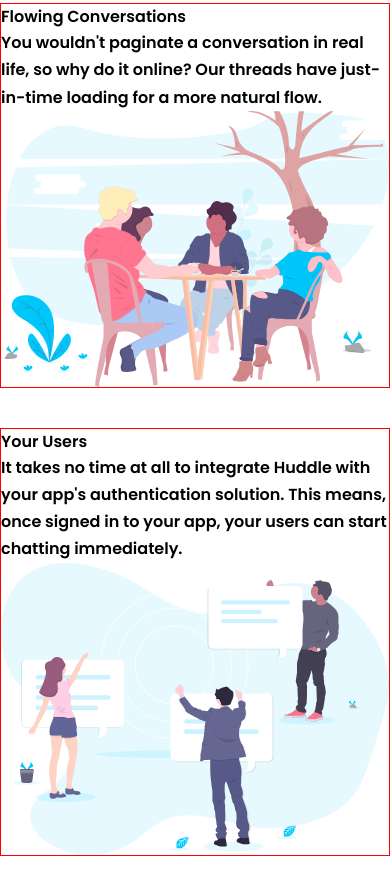
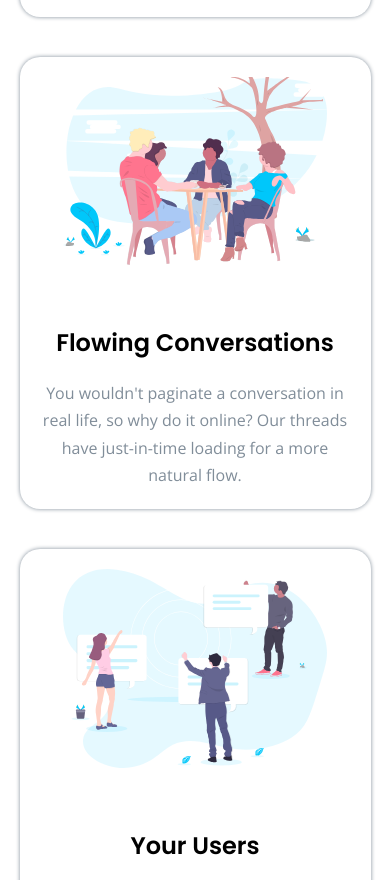
Before and after one commit to vikramvi/Huddle-landing-page-with-alternating-feature-blocks, a plain HTML site: page index.html in a window 390 px wide. Shown: the part 1040-1920 px from the top of the page. Drawn offline with nearby package versions, Linux system fonts and the light colour scheme.

Commit message:
mobile layout styling WIP ( middle 3 child components - 1 hr ) - set width - padding - border - center items - font size, family, color - box shadow - image resizing, margin

```diff
--- a/styles/style.css
+++ b/styles/style.css
@@ -69,12 +69,12 @@
 /* debug purpose only - Remove ME */
 
 header,
-footer,
-article {
+footer {
   border: 1px solid red;
 }
 
 /* ----------- ----------- ----------- mobile first approach ----------- ----------- ----------- */
+
 .grid-container {
   display: grid;
   grid-template-columns: 1fr;
@@ -85,28 +85,132 @@
     "your-users-block"
     "footer-block";
   gap: 4rem;
+  justify-items: center;
 
   /* value as per style guide */
   min-width: 37.5rem;
 }
 
+.grow-together-block,
+.flowing-conversations-block,
+.your-users-block {
+  width: 90%;
+
+  display: grid;
+  grid-template-columns: 1fr;
+  gap: 2rem;
+
+  justify-items: center;
+
+  padding: 2rem;
+
+  box-shadow: 0 0 4px var(--clr-neutral-grayish-blue);
+  border-radius: 2rem;
+}
+
+.grow-together-block {
+  grid-template-areas:
+    "grow-together-block__feature-image"
+    "grow-together-block__feature-title"
+    "grow-together-block__feature-info";
+}
+
+.flowing-conversations-block {
+  grid-template-areas:
+    "flowing-conversations-block__feature-image"
+    "flowing-conversations-block__feature-title"
+    "flowing-conversations-block__feature-info";
+}
+
+.your-users-block {
+  grid-template-areas:
+    "your-users-block__feature-image"
+    "your-users-block__feature-title"
+    "your-users-block__feature-info";
+}
+
+.grow-together-block__feature-image,
+.flowing-conversations-block__feature-image,
+.your-users-block__feature-image {
+  width: 85%;
+  margin-bottom: 4rem;
+}
+
+.grow-together-block__feature-title,
+.flowing-conversations-block__feature-title,
+.your-users-block__feature-title {
+  font-size: 2.4rem;
+}
+
+.grow-together-block__feature-info,
+.flowing-conversations-block__feature-info,
+.your-users-block__feature-info {
+  text-align: center;
+
+  font-family: var(--ff-primary);
+
+  color: var(--clr-neutral-grayish-blue);
+}
+
 /* ----------- ----------- ----------- grid area names ----------- ----------- ----------- */
+
+/* component 1 */
 .header-block {
   grid-area: header-block;
 }
 
+/* component 2 */
 .grow-together-block {
   grid-area: grow-together-block;
 }
 
+.grow-together-block__feature-image {
+  grid-area: grow-together-block__feature-image;
+}
+
+.grow-together-block__feature-title {
+  grid-area: grow-together-block__feature-title;
+}
+
+.grow-together-block__feature-info {
+  grid-area: grow-together-block__feature-info;
+}
+
+/* component 3 */
 .flowing-conversations-block {
   grid-area: flowing-conversations-block;
 }
 
+.flowing-conversations-block__feature-image {
+  grid-area: flowing-conversations-block__feature-image;
+}
+
+.flowing-conversations-block__feature-title {
+  grid-area: flowing-conversations-block__feature-title;
+}
+
+.flowing-conversations-block__feature-info {
+  grid-area: flowing-conversations-block__feature-info;
+}
+
+/* component 4 */
 .your-users-block {
   grid-area: your-users-block;
 }
 
+.your-users-block__feature-image {
+  grid-area: your-users-block__feature-image;
+}
+
+.your-users-block__feature-title {
+  grid-area: your-users-block__feature-title;
+}
+
+.your-users-block__feature-info {
+  grid-area: your-users-block__feature-info;
+}
+
+/* component 5 */
 .footer-block {
   grid-area: footer-block;
 }
```
